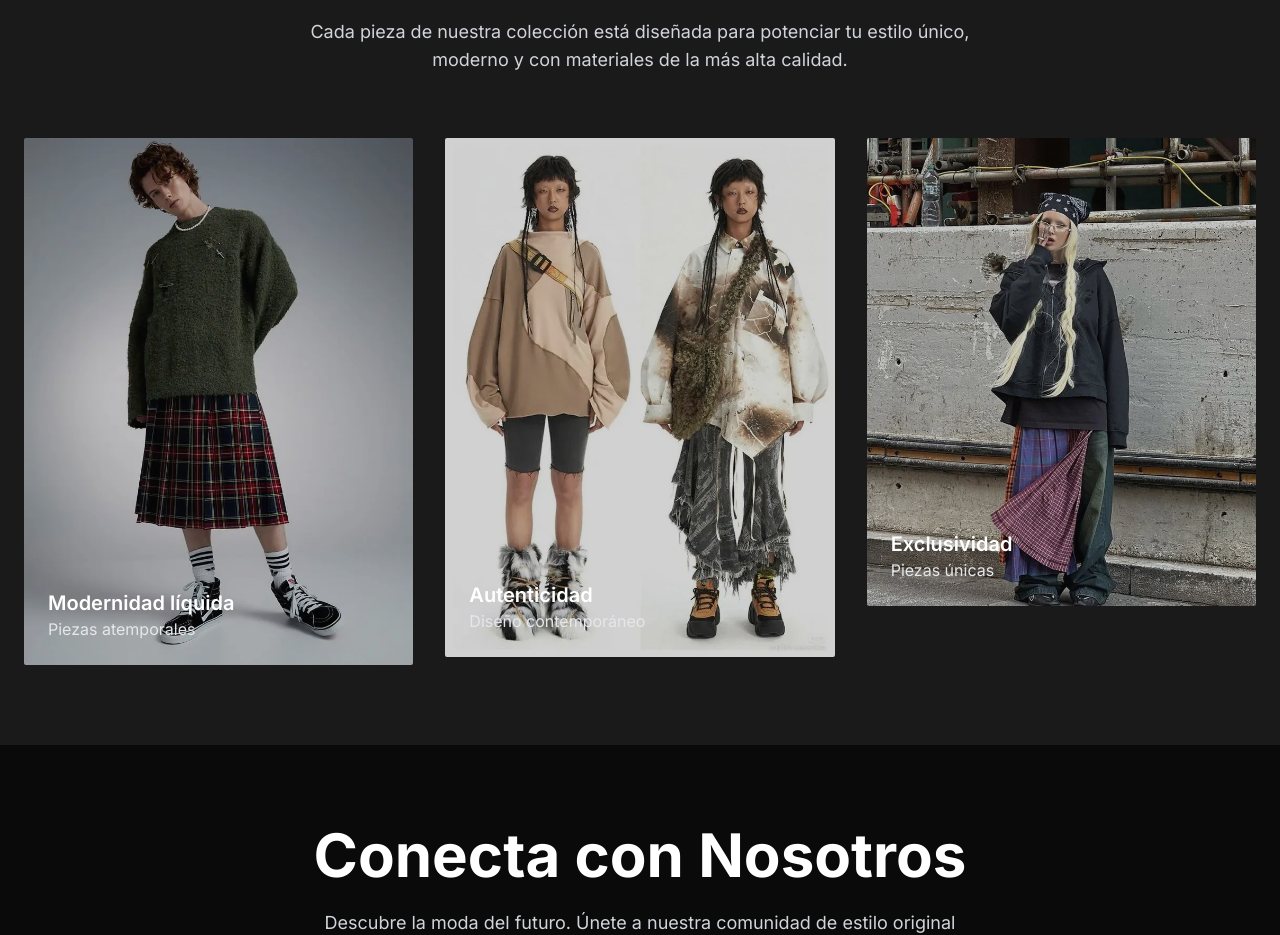
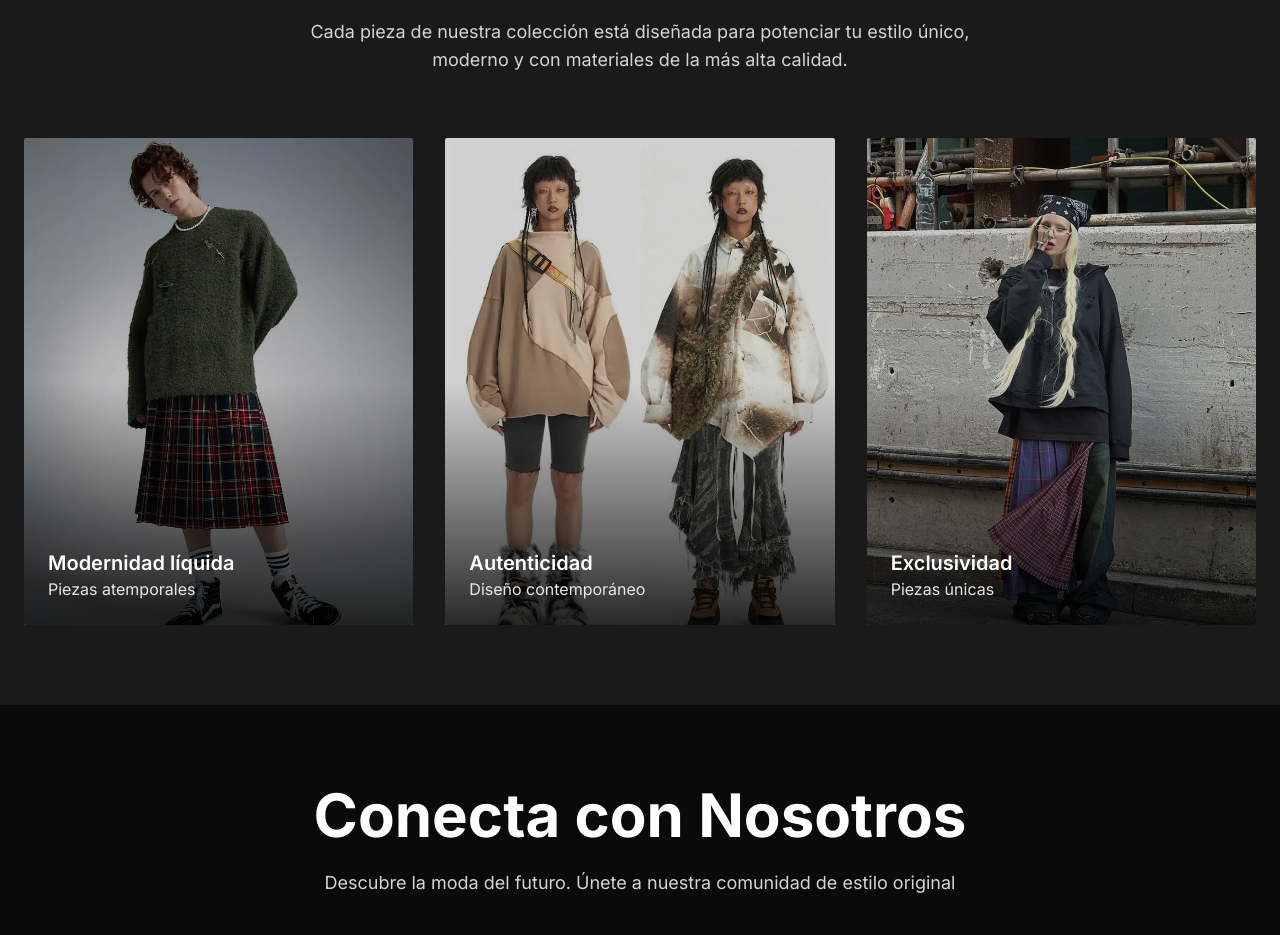
Before and after one commit to noomesk/Endmoda, a Next.js app: page / in a window 1280 px wide. Shown: the part 2080-3015 px from the top of the page. Built offline with nearby package versions, Linux system fonts and the light colour scheme; no server answers.

Commit message:
Estandarizar tamaño de imágenes de colección

```diff
--- a/app/page.js
+++ b/app/page.js
@@ -2,7 +2,7 @@ import HeroSection from '../components/HeroSection'
 import VideoCinemaSection from '../components/VideoCinemaSection'
 import ProductGrid from '../components/ProductGrid'
 import ScrollToTop from '../components/ScrollToTop'
-import Image from 'next/image' // <-- NUEVO: Importamos el componente Image
+import Image from 'next/image'
 
 export default function Home() {
   return (
@@ -35,16 +35,17 @@ export default function Home() {
           <div className="grid grid-cols-1 md:grid-cols-3 gap-8">
             {/* --- PRIMERA IMAGEN --- */}
             <div className="group cursor-pointer">
-              <div className="relative overflow-hidden rounded-sm">
-                {/* <-- CAMBIO: Reemplazamos el gradiente por tu imagen */}
+              <div className="relative overflow-hidden rounded-sm aspect-[4/5]">
+                {/* <-- CORREGIDO: Enfoca arriba para no cortar la cabeza */}
                 <Image
                   src="/images/modernidad-liquida.webp"
                   alt="Modernidad líquida - Piezas atemporales"
-                  width={500}
-                  height={500}
-                  className="w-full h-full object-cover opacity-80 group-hover:opacity-100 transition-opacity duration-300"
+                  fill
+                  className="object-cover opacity-80 group-hover:opacity-100 transition-opacity duration-300"
+                  style={{ objectPosition: 'top center' }}
                 />
-                <div className="absolute bottom-6 left-6">
+                <div className="absolute inset-0 z-10 bg-gradient-to-t from-black/80 via-transparent to-transparent"></div>
+                <div className="absolute bottom-6 left-6 z-20">
                   <h3 className="text-white text-xl font-semibold">Modernidad líquida</h3>
                   <p className="text-gray-200">Piezas atemporales</p>
                 </div>
@@ -53,16 +54,17 @@ export default function Home() {
 
             {/* --- SEGUNDA IMAGEN --- */}
             <div className="group cursor-pointer">
-              <div className="relative overflow-hidden rounded-sm">
-                {/* <-- CAMBIO: Reemplazamos el gradiente por tu imagen */}
+              <div className="relative overflow-hidden rounded-sm aspect-[4/5]">
+                {/* <-- Enfoca arriba para cortar abajo */}
                 <Image
                   src="/images/autenticidad.webp"
                   alt="Autenticidad - Diseño contemporáneo"
-                  width={500}
-                  height={500}
-                  className="w-full h-full object-cover opacity-80 group-hover:opacity-100 transition-opacity duration-300"
+                  fill
+                  className="object-cover opacity-80 group-hover:opacity-100 transition-opacity duration-300"
+                  style={{ objectPosition: 'top' }}
                 />
-                <div className="absolute bottom-6 left-6">
+                <div className="absolute inset-0 z-10 bg-gradient-to-t from-black/80 via-transparent to-transparent"></div>
+                <div className="absolute bottom-6 left-6 z-20">
                   <h3 className="text-white text-xl font-semibold">Autenticidad</h3>
                   <p className="text-gray-200">Diseño contemporáneo</p>
                 </div>
@@ -71,16 +73,17 @@ export default function Home() {
 
             {/* --- TERCERA IMAGEN --- */}
             <div className="group cursor-pointer">
-              <div className="relative overflow-hidden rounded-sm">
-                {/* <-- CAMBIO: Reemplazamos el gradiente por tu imagen */}
+              <div className="relative overflow-hidden rounded-sm aspect-[4/5]">
+                {/* <-- Enfoca arriba para cortar abajo */}
                 <Image
                   src="/images/exclusividad.webp"
                   alt="Exclusividad - Piezas únicas"
-                  width={500}
-                  height={500}
-                  className="w-full h-full object-cover opacity-80 group-hover:opacity-100 transition-opacity duration-300"
+                  fill
+                  className="object-cover opacity-80 group-hover:opacity-100 transition-opacity duration-300"
+                  style={{ objectPosition: 'top' }}
                 />
-                <div className="absolute bottom-6 left-6">
+                <div className="absolute inset-0 z-10 bg-gradient-to-t from-black/80 via-transparent to-transparent"></div>
+                <div className="absolute bottom-6 left-6 z-20">
                   <h3 className="text-white text-xl font-semibold">Exclusividad</h3>
                   <p className="text-gray-200">Piezas únicas</p>
                 </div>
```
